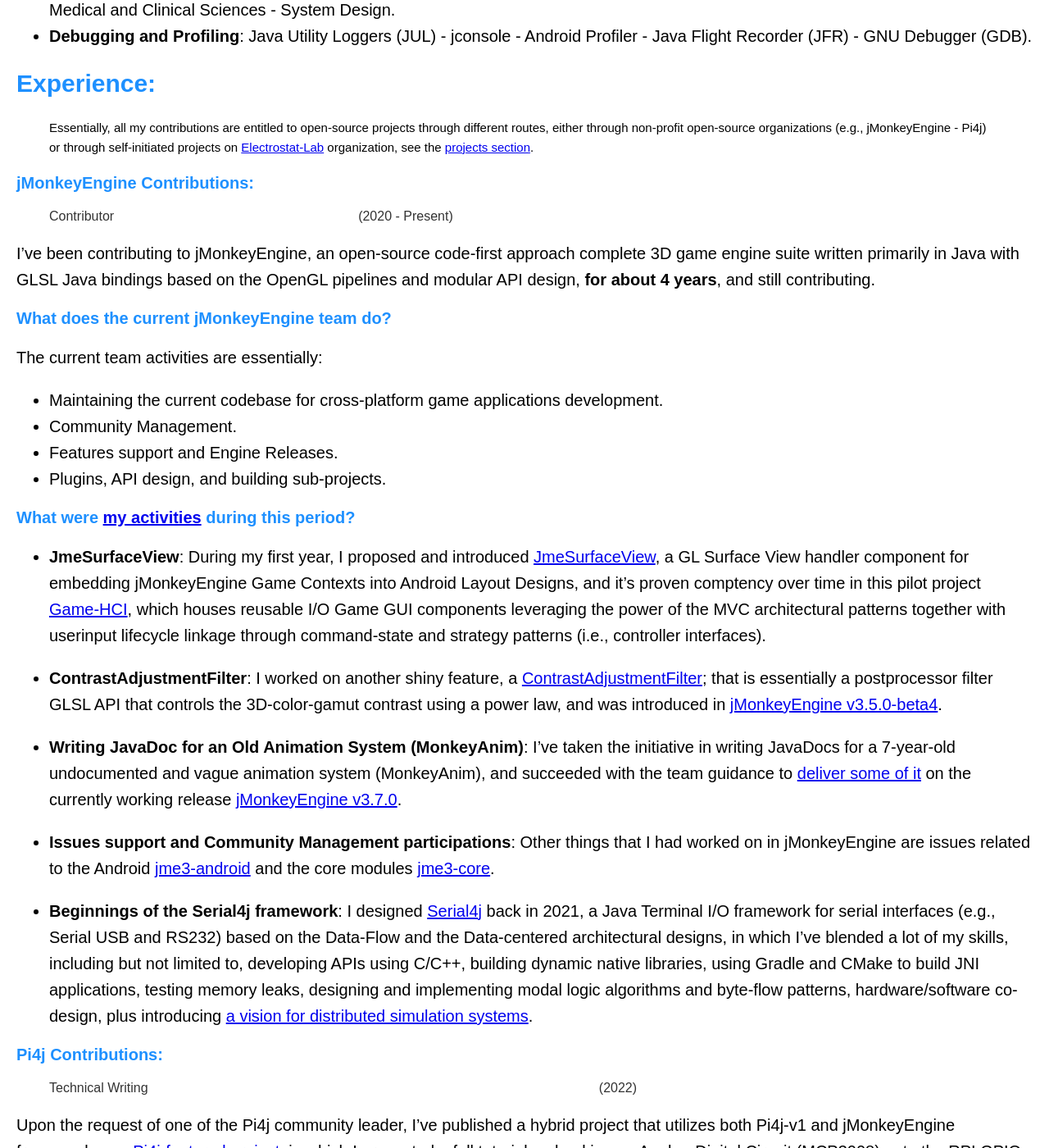
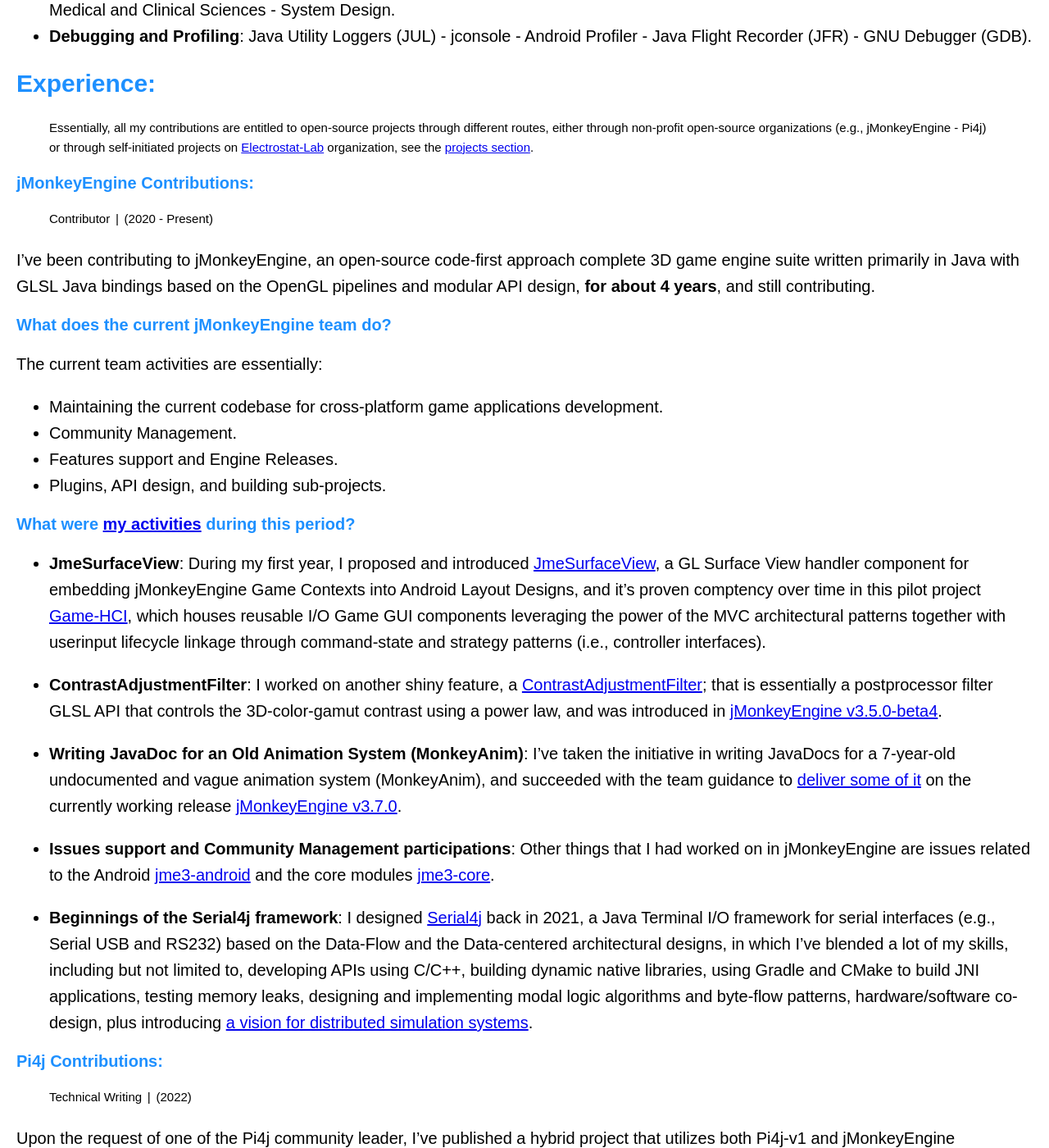
Before and after one commit to pavly-gerges/pavly-gerges, a Jekyll site: the page built from resume/index.md, in a window 1280 px wide and 1400 px high, scrolled down 1455 px. Shown: the whole window at 82% size. Built offline with Jekyll 4.4.1, drawn with Linux system fonts in a browser that asks for light colours; our own code applies the rules of GitHub Pages for plain Markdown files.

```diff
--- a/resume/index.md
+++ b/resume/index.md
@@ -31,7 +31,7 @@ Though I'm a medical candidate, I've got enough wisdom over these years to find
 > Essentially, all my contributions are entitled to open-source projects through different routes, either through non-profit open-source organizations (e.g., jMonkeyEngine - Pi4j) or through self-initiated projects on [Electrostat-Lab](https://github.com/Electrostat-Lab) organization, see the [projects section](https://github.com/orgs/Electrostat-Lab/repositories?language=&q=electrostat-lab&sort=&type=all).
 
 ### jMonkeyEngine Contributions:
-> Contributor | (2020 - Present)
+> Contributor `|` (2020 - Present)
 
 I've been contributing to jMonkeyEngine, an open-source code-first approach complete 3D game engine suite written primarily in Java with GLSL Java bindings based on the OpenGL pipelines and modular API design, **for about 4 years**, and still contributing.
 
@@ -54,7 +54,7 @@ The current team activities are essentially:
 - **Beginnings of the Serial4j framework**: I designed [Serial4j](https://github.com/Electrostat-Lab/Serial4j) back in 2021, a Java Terminal I/O framework for serial interfaces (e.g., Serial USB and RS232) based on the Data-Flow and the Data-centered architectural designs, in which I've blended a lot of my skills, including but not limited to, developing APIs using C/C++, building dynamic native libraries, using Gradle and CMake to build JNI applications, testing memory leaks, designing and implementing modal logic algorithms and byte-flow patterns, hardware/software co-design, plus introducing [a vision for distributed simulation systems](https://www.youtube.com/watch?v=4GFGsH4eyJs&t=235s).
 
 ### Pi4j Contributions:
-> Technical Writing | (2022)
+> Technical Writing `|` (2022)
 
 Upon the request of one of the Pi4j community leader, I've published a hybrid project that utilizes both Pi4j-v1 and jMonkeyEngine framework as a [Pi4j-featured project](https://www.pi4j.com/featured-projects/joystick-game/); in which I presented a full tutorial on hooking an Analog-Digital Circuit (MCP3008) onto the RPI GPIO through the Serial-Peripheral Interface (SPI) protocol. The tutorial also adds insights on the generic circuits and the conceptual model behind ADCs and DACs circuits.
 
@@ -64,7 +64,7 @@ Upon the request of one of the Pi4j community leader, I've published a hybrid pr
 During the last 2 years, I've started my own open-source projects at [Electrostat-Lab](https://github.com/Electrostat-Lab) organization. Electrostat-Lab projects tend to solve problems arising within different domains, mainly jMonkeyEngine community, and my unfinished game [JPluto Arcade Game](https://www.youtube.com/watch?v=HcerZ-8IWSo); which should utilize a wide aspect of Hardware/Software Co-design, so typically the rendering and physics pipelines are managed using jMonkeyEngine interfaces, while the controller interfaces are built using custom peripherals and interfaced over serial and networks. The current vision of the Electrostat-Lab organization is to provide [a fully-fledged POSIX-based Open-Source Distributed Simulation Framework](https://github.com/Electrostat-Lab/Electrostatic-Sandbox); and it does this perfectly by dividing the framework into several smaller frameworks and APIs of re-usable code.
 
 ### Gradle first exposure:
-> Discussions on GitHub | (2023)
+> Discussions on GitHub `|` (2023)
 
 My first exposure to the Gradle team was providing an explanation to [an issue with the JavaDoc tooling](https://github.com/gradle/gradle/issues/18274) and [this PR](https://github.com/gradle/gradle/pull/18417), particularly using the `--release ${V}` option with the JavaDoc tool. However, I haven't got the time enough to communicate with the team and provide a fix, in addition, the team had replied back that it might take a long delay time to proceed.
 
```
